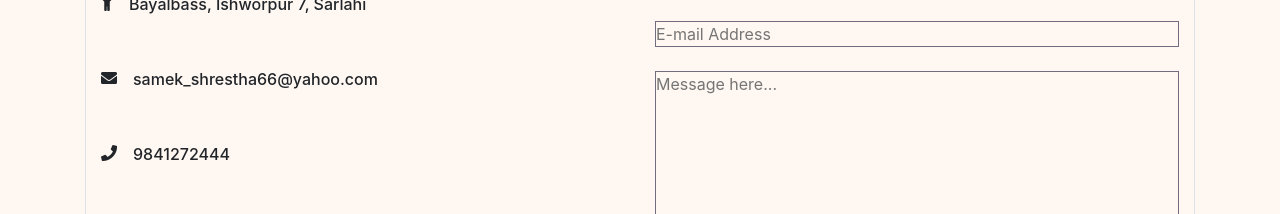
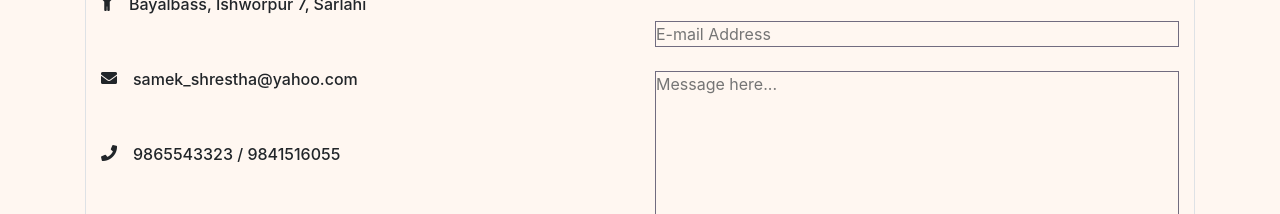
Before and after one commit to nilaw2017/New_Bhimeshwor, a React (Create React App) app: page /order-form in a window 1280 px wide. Shown: the part 387-601 px from the top of the page. Built offline with nearby package versions, Linux system fonts and the light colour scheme; no server answers.

Commit message:
Corrections

```diff
--- a/src/components/order-form-page/OrderForm.component.js
+++ b/src/components/order-form-page/OrderForm.component.js
@@ -37,11 +37,11 @@ class Contact extends Component {
               </div>
               <div className="d-flex mt-5">
                 <i className="fa fa-envelope mr-3"></i>
-                <h6>samek_shrestha66@yahoo.com</h6>
+                <h6>samek_shrestha@yahoo.com</h6>
               </div>
               <div className="d-flex mt-5">
                 <i className="fa fa-phone mr-3"></i>
-                <h6>9841272444</h6>
+                <h6>9865543323 / 9841516055</h6>
               </div>
             </div>
             <div className="col-xl-6 mt-5">
```
Also changed, not shown: public/assets/images/eggs-closeup.jpg (renamed from public/assets/images/eggsCrate.jpg).
